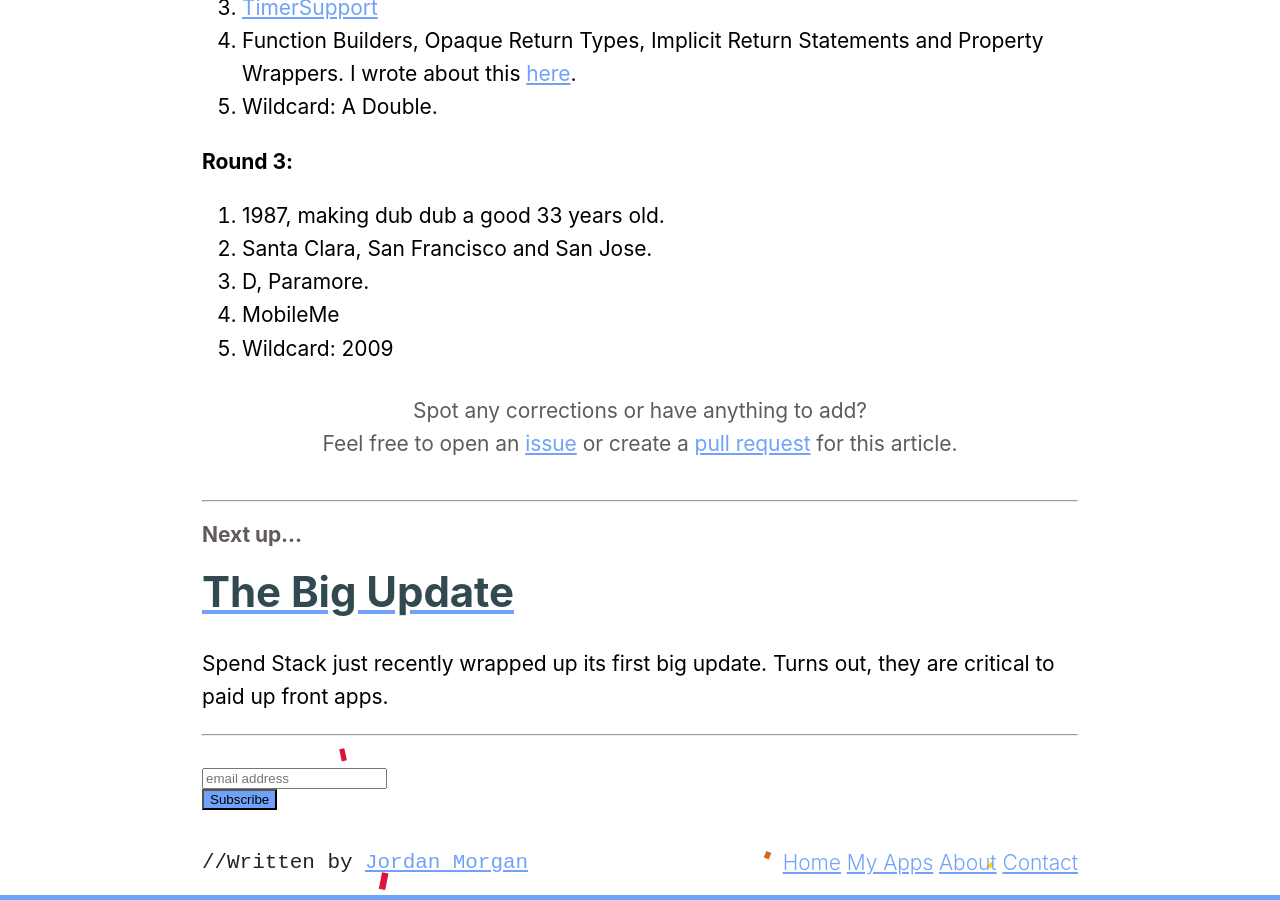
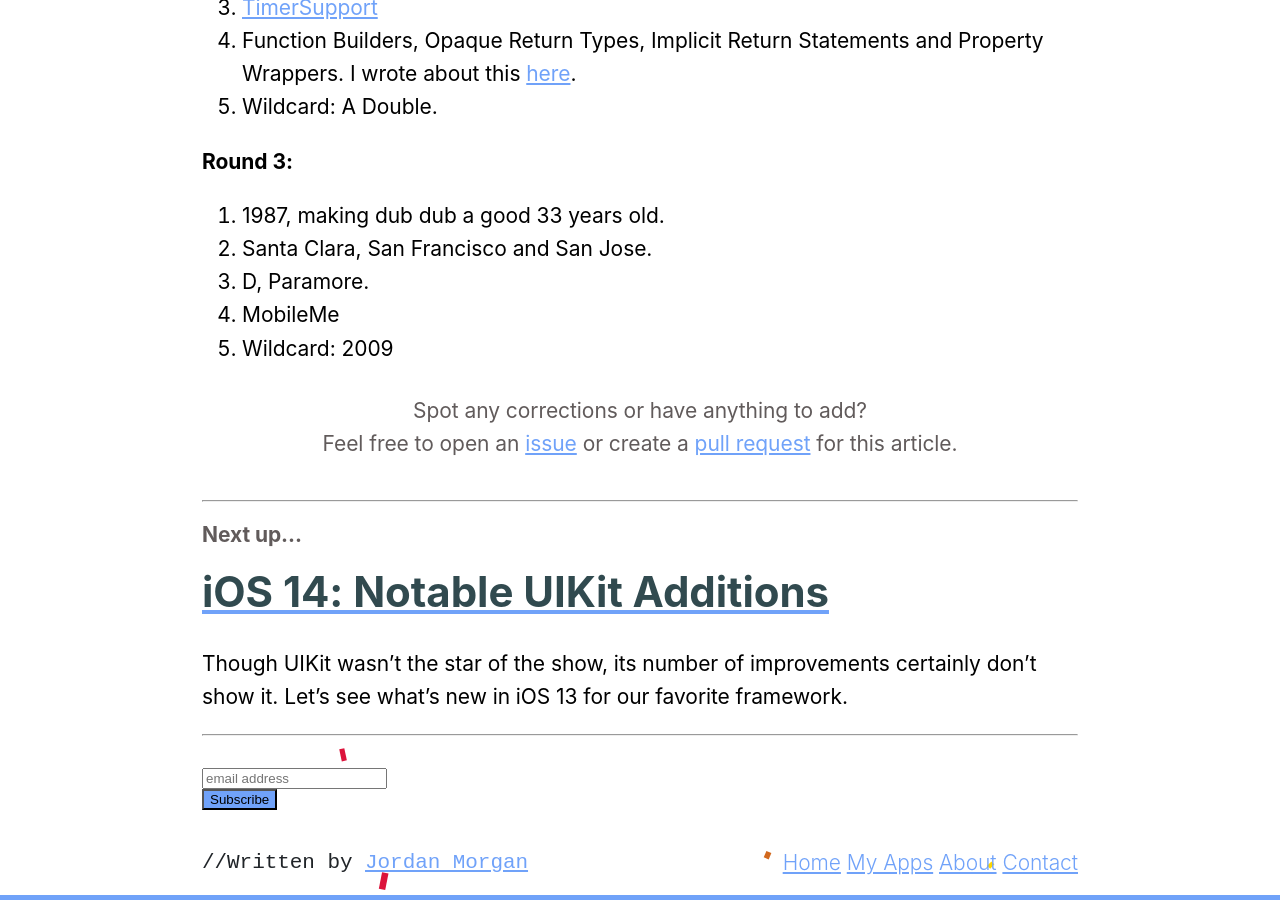
Before and after one commit to hassaan4584/Swiftjective-C, a Jekyll site: the page built from _posts/2020-6-15-WWDC-2020-The-Pregame-Quiz.md, in a window 1280 px wide and 900 px high, scrolled down 5263 px. Built offline with Jekyll 4.4.1, drawn with Linux system fonts in a browser that asks for light colours; comment, search, counter and statistics services are not loaded; some of the changed text lies outside the part shown.

Commit message:
Typo fix

```diff
--- /dev/null
+++ b/_posts/2020-6-23-iOS-14-Notable-UIKit-Additions.md
@@ -0,0 +1,17 @@
+---
+layout: post
+tags: ["UIKit"]
+title: "iOS 14: Notable UIKit Additions"
+writtenBy: Jordan Morgan
+writtenByTwitter: "https://www.twitter.com/jordanmorgan10"
+description: "Though UIKit wasn't the star of the show, its number of improvements certainly don't show it. Let's see what's new in iOS 13 for our favorite framework."
+image: /assets/images/logo.png
+---
+
+### Final Thoughts
+
+Until next time ✌️.
+
+[1]: {{ site.url | append:"/iOS-11-notable-uikit-additions" }}
+[2]: {{ site.url | append:"/iOS-12-notable-uikit-additions" }}
+[3]: {{ site.url | append:"/iOS-13-notable-uikit-additions" }}
```
Also changed, not shown: _posts/2020-6-15-WWDC-2020-The-Pregame-Quiz.md (+1 -1 lines).
